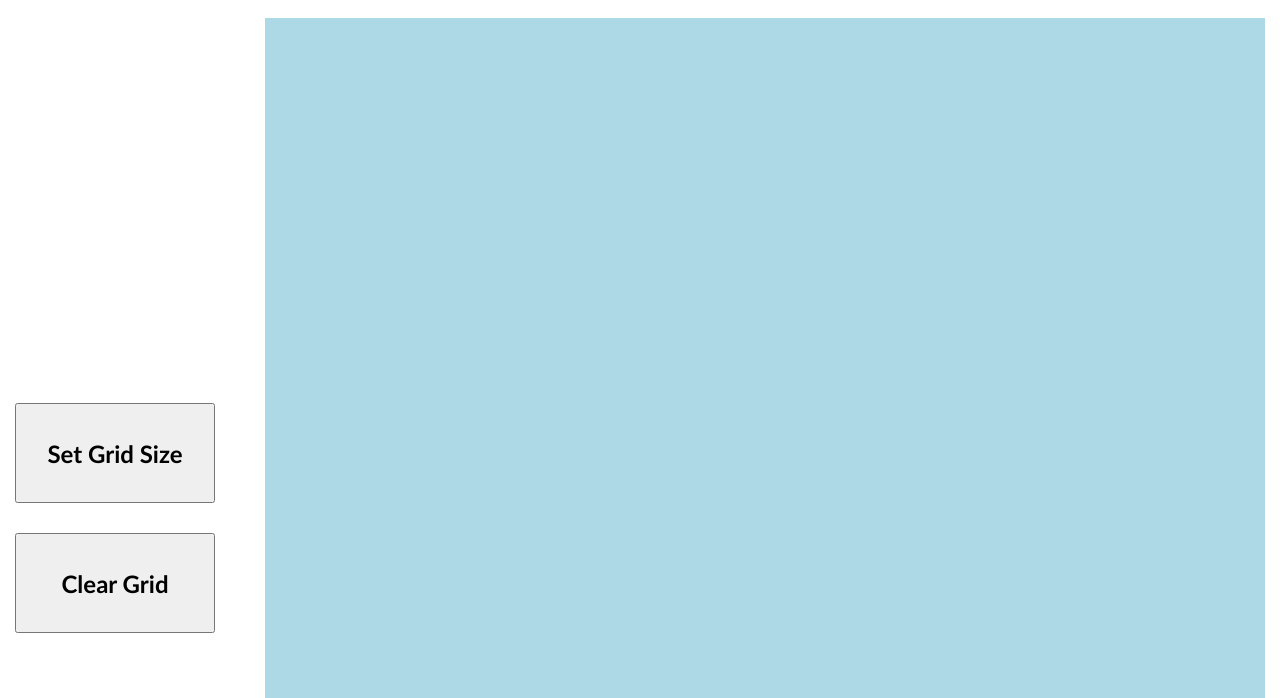
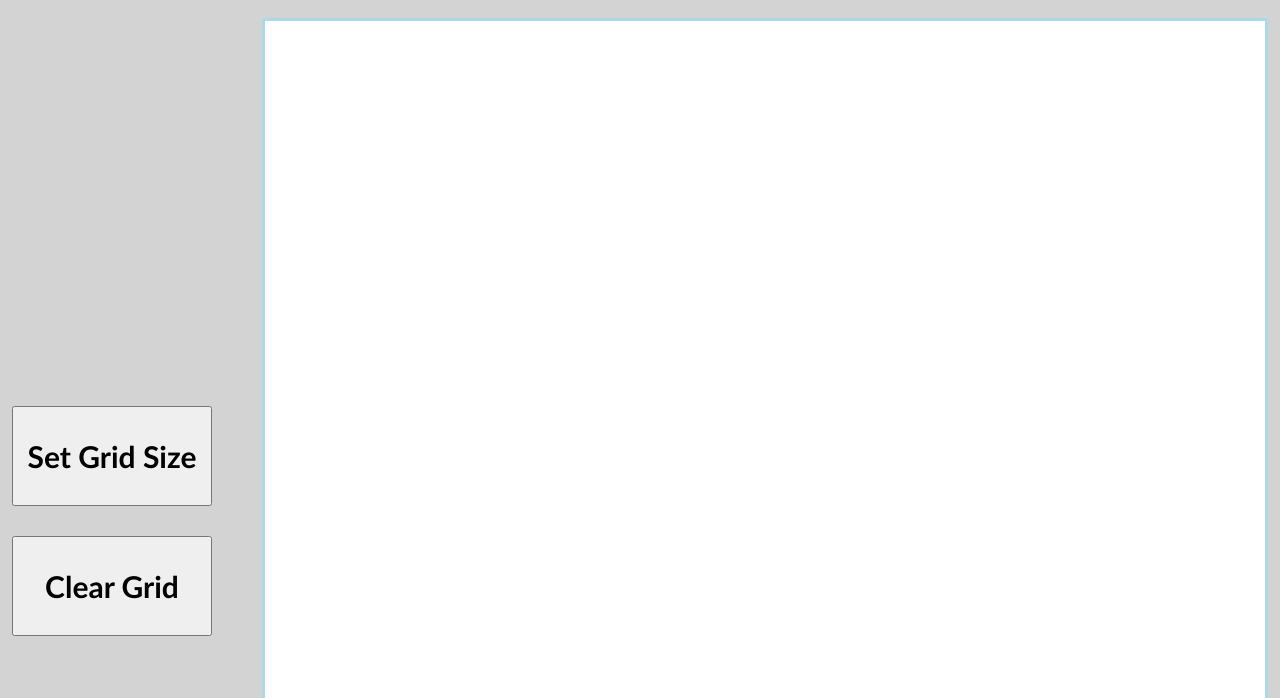
Before and after one commit to svaughn4/Etch-a-Sketch, a plain HTML site: page index.html in a window 1280 px wide. Shown: the part 102-800 px from the top of the page. Drawn offline with Linux system fonts and the light colour scheme.

Commit message:
Add color class for grid cells

```diff
--- a/style.css
+++ b/style.css
@@ -1,5 +1,7 @@
 .container {
-    background-color: lightblue;
+    border-style: solid;
+    background-color: white;
+    border-color: lightblue;
     height: 1000px;
     width: 1000px;
     display: flex;
@@ -10,7 +12,7 @@
 button{
     width: 200px;
     height: 100px;
-    font-size: 24px;
+    font-size: 30px;
     align-self: center;
     font-weight: 700;
     font-family: 'Gill Sans', 'Gill Sans MT', Calibri, 'Trebuchet MS', sans-serif;
@@ -43,3 +45,11 @@ h1{
     justify-content: center;
     gap: 30px;
 }
+
+.color{
+    background-color: black;
+}
+
+body{
+    background-color: lightgray;
+}
```
